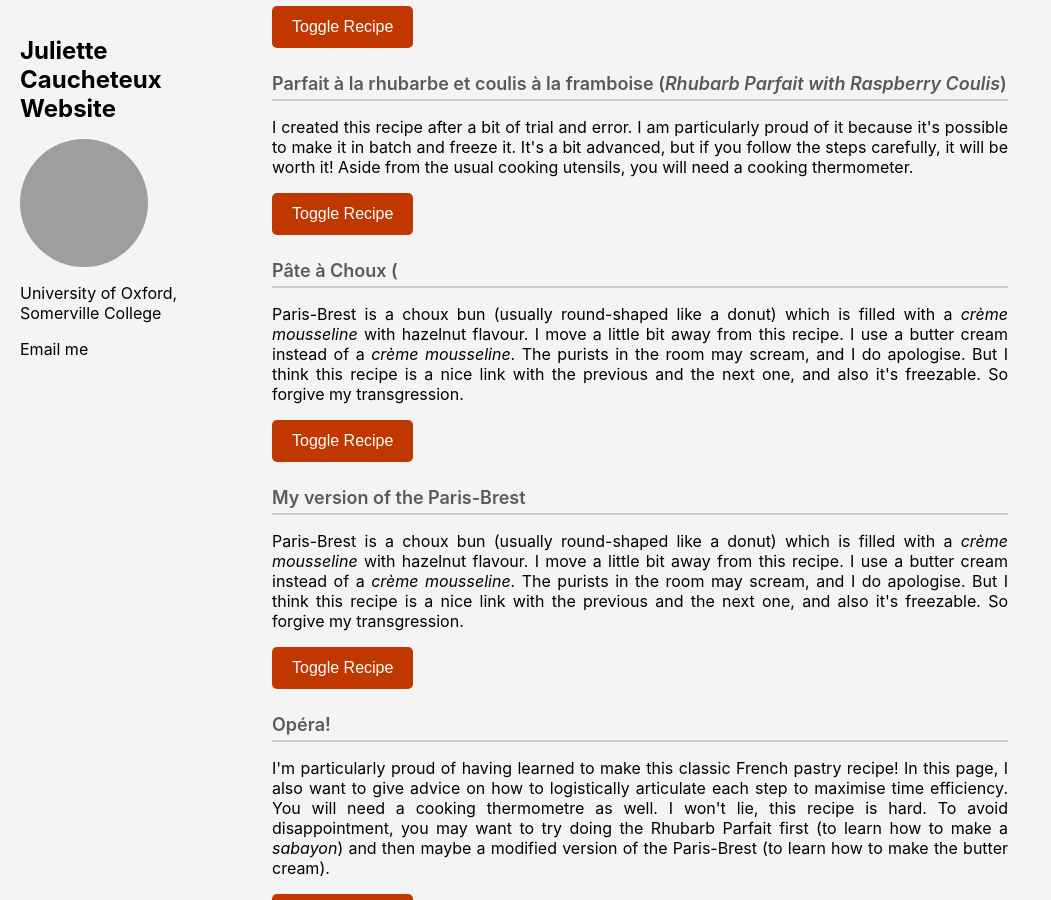
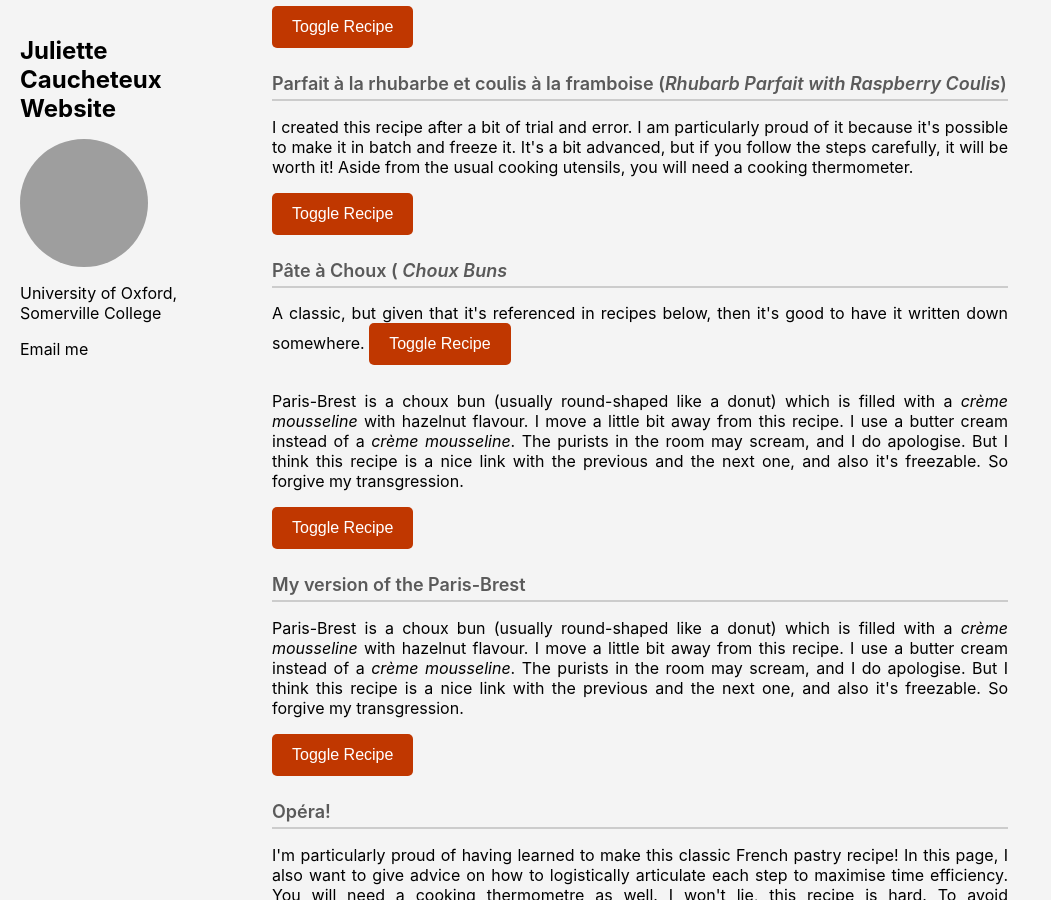
Before and after one commit to JulietteCx/juliettecx.github.io, a Jekyll site: the page built from _pages/miscellaneous/sweet.html, in a window 1280 px wide and 900 px high, scrolled down 506 px. Shown: the whole window, without its empty margins (0-1051 px from the left). Built offline with Jekyll 4.4.1, drawn with Linux system fonts in a browser that asks for light colours; some of the changed lines change nothing that is shown; grey boxes are pictures that could not be loaded.

Commit message:
Update sweet.html

```diff
--- a/_pages/miscellaneous/sweet.html
+++ b/_pages/miscellaneous/sweet.html
@@ -131,7 +131,35 @@
 
 
 
-<h2>  Pâte à Choux ( </h2>
+<h2>  Pâte à Choux (<i> Choux Buns</i> </h2>
+A classic, but given that it's referenced in recipes below, then it's good to have it written down somewhere.
+  <button class="toggle-btn" onclick="toggleContent('recette-pate-a-choux')">Toggle Recipe</button>
+ <div id="recette-pate-a-choux" class="hidden">
+                    <h3>Ingredients (I think for 20 choux)</h3>
+                    <ul>
+        <li>100g of butter</li>
+                        <li>60mL of water, 65mL of milk (you can switch the proportions, as long as the total adds to 125mL)</li>
+                        <li> a pinch of salt </li>
+                        <li> a pinch of sugar </li>
+                        <li> 4 eggs</li>
+                    </ul>
+
+                    <h3>Steps</h3>
+     <ol>
+         <li> Melt the butter with the milk, the water, the salt and sugar (with Kenbot, my kitchen aid, I heat at 100°C for 3 min with the soft beater).</li>
+         <li> Once melted, bring briefly to a boil.</li>
+         <li> Then turn off the heat, remove the pan, add the flour and mix very well (Kenbot: speed 2).</li>
+         <li> In the meantime (if the robot works for you) or afterwards, mix the eggs together</li>
+         <li> Add the eggs to the preparation like so: first a half of the mixture, then mix, once combined, add a half of the mixture, once combined repeat... </li>
+         <li> It is quite hard to explain what the preparation should look like, but there are two tests (technically three), very well explained <a href="https://youtu.be/jinlSCTEmwY?t=489">in this video by Mélanie Mayné </a></li>
+         <ol>
+             <li> <b> The rooster:</b>If you take a spatula, dip into the mixture and lift the spatula, there should be a shape in the form of the neck of a rooster.</li>
+         <li> <b> The river:</b>If you dip the spatula in a line across the mixture, then it should form a hole that quickly closes (like a river)</li>         </ol>
+</div>
+
+
+
+
 <p> Paris-Brest is a choux bun (usually round-shaped like a donut) which is filled with a <i>crème mousseline</i> with hazelnut flavour. I move a little bit away from this recipe. I use a butter cream instead of a <i> crème mousseline</i>. The purists in the room may scream, and I do apologise. But I think this recipe is a nice link with the previous and the next one, and also it's freezable. So forgive my transgression.
     </p>
 
```
